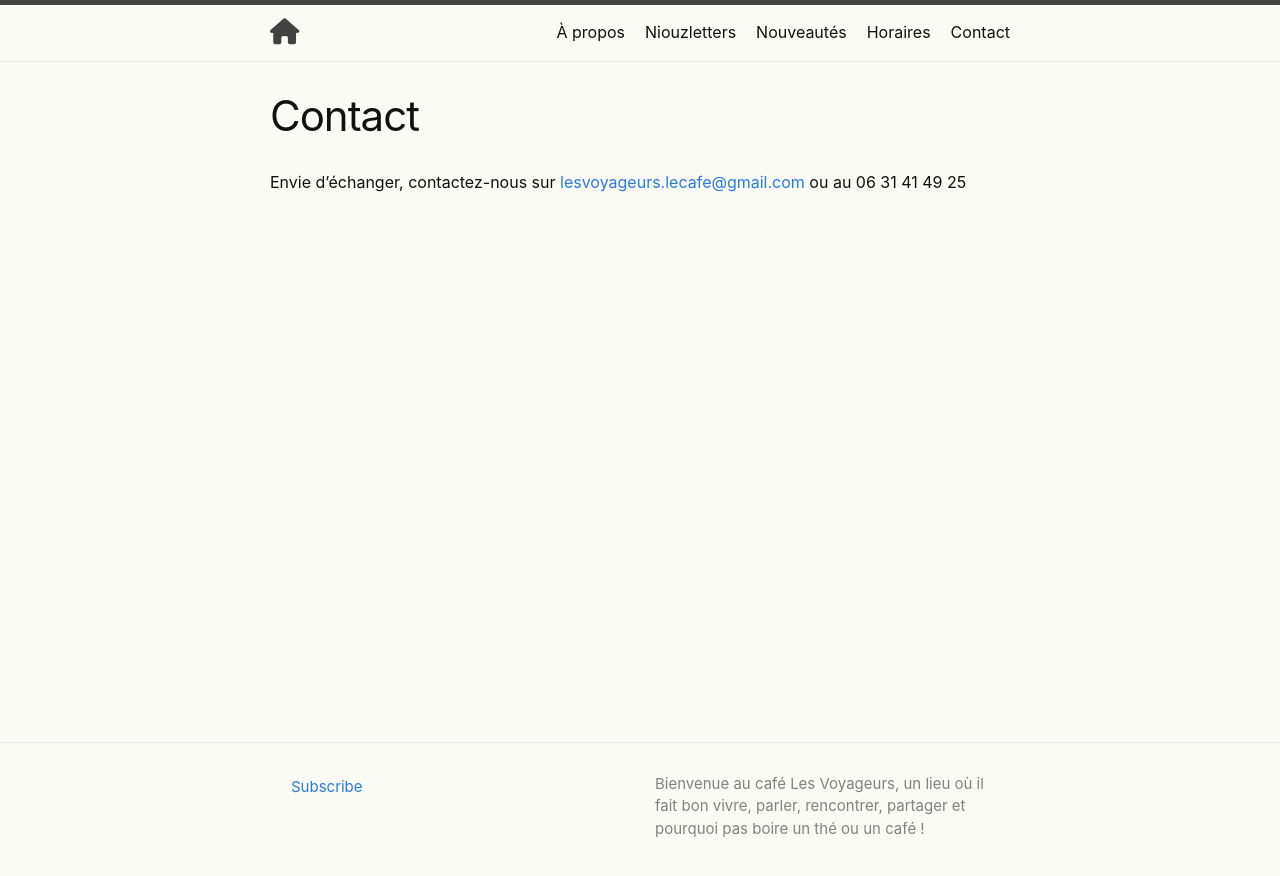
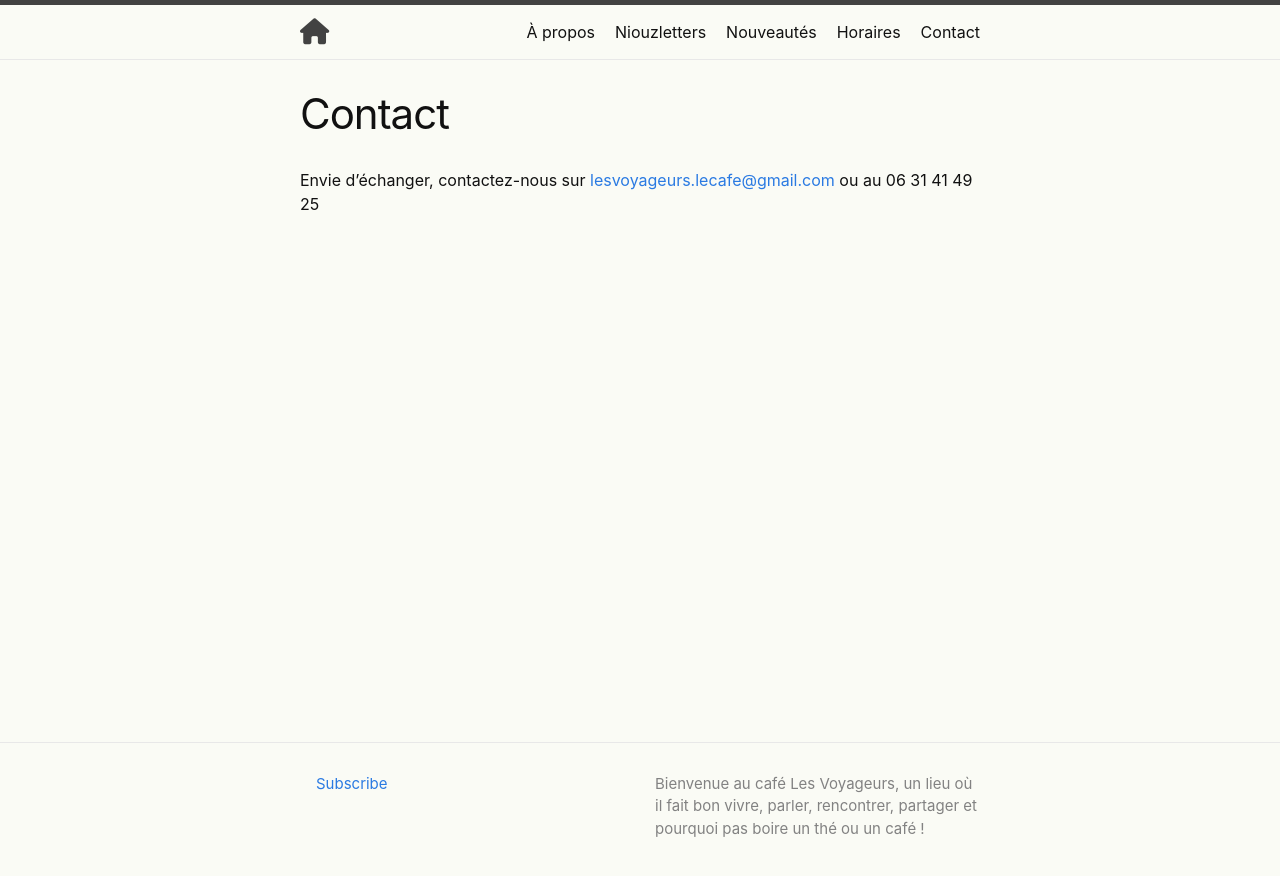
Before and after one commit to violaine-web/jekyll-local, a Jekyll site: the page built from contact.md, in a window 1280 px wide. Shown: the top 876 px of the page. Built offline with Jekyll 4.4.1, drawn with Linux system fonts in a browser that asks for light colours; nearby versions of some CDN libraries.

Commit message:
fait un test de bloc

```diff
--- a/_includes/head.html
+++ b/_includes/head.html
@@ -4,6 +4,9 @@
   <meta name="viewport" content="width=device-width, initial-scale=1">
   {%- seo -%}
   <script src="https://kit.fontawesome.com/43ec70db5c.js" crossorigin="anonymous"></script>
+  <link rel="stylesheet" href="https://unpkg.com/spectre.css/dist/spectre.min.css">
+  <link rel="stylesheet" href="https://unpkg.com/spectre.css/dist/spectre-exp.min.css">
+  <link rel="stylesheet" href="https://unpkg.com/spectre.css/dist/spectre-icons.min.css">
   <link rel="stylesheet" href="{{ "/assets/css/style.css" | relative_url }}">
   <link rel="stylesheet" href="{{ "/assets/css/styles.css" | relative_url }}">
   {%- feed_meta -%}
```
